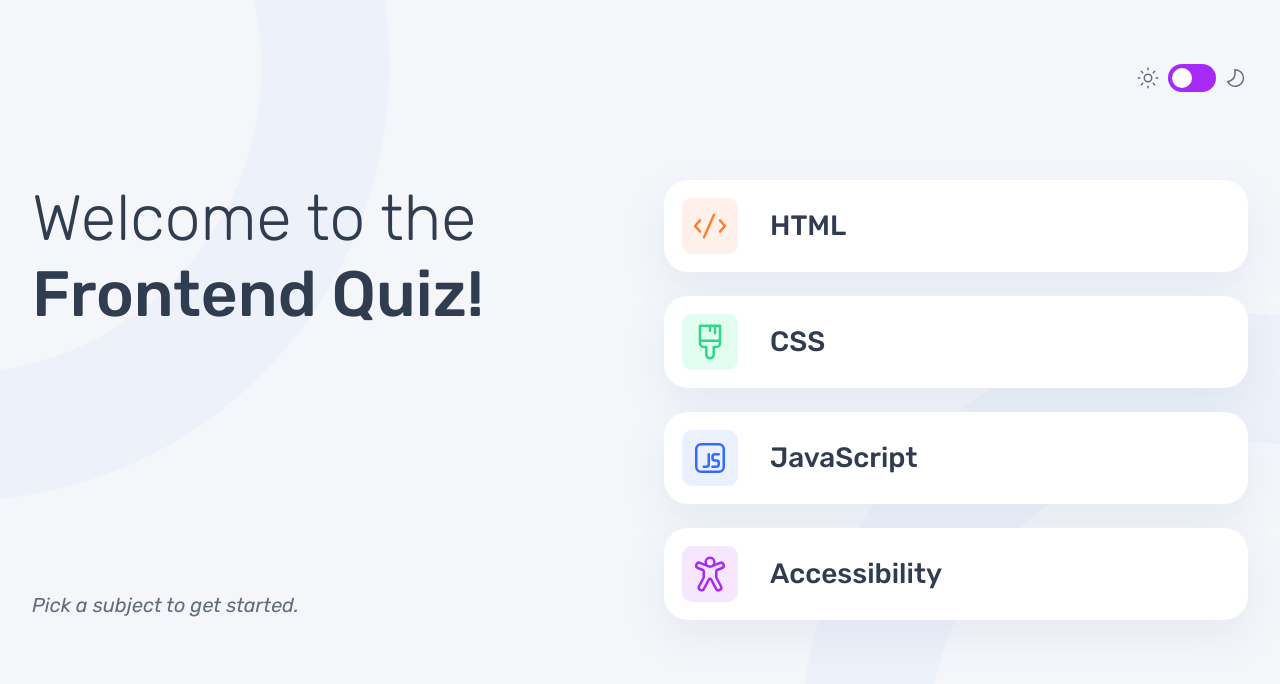
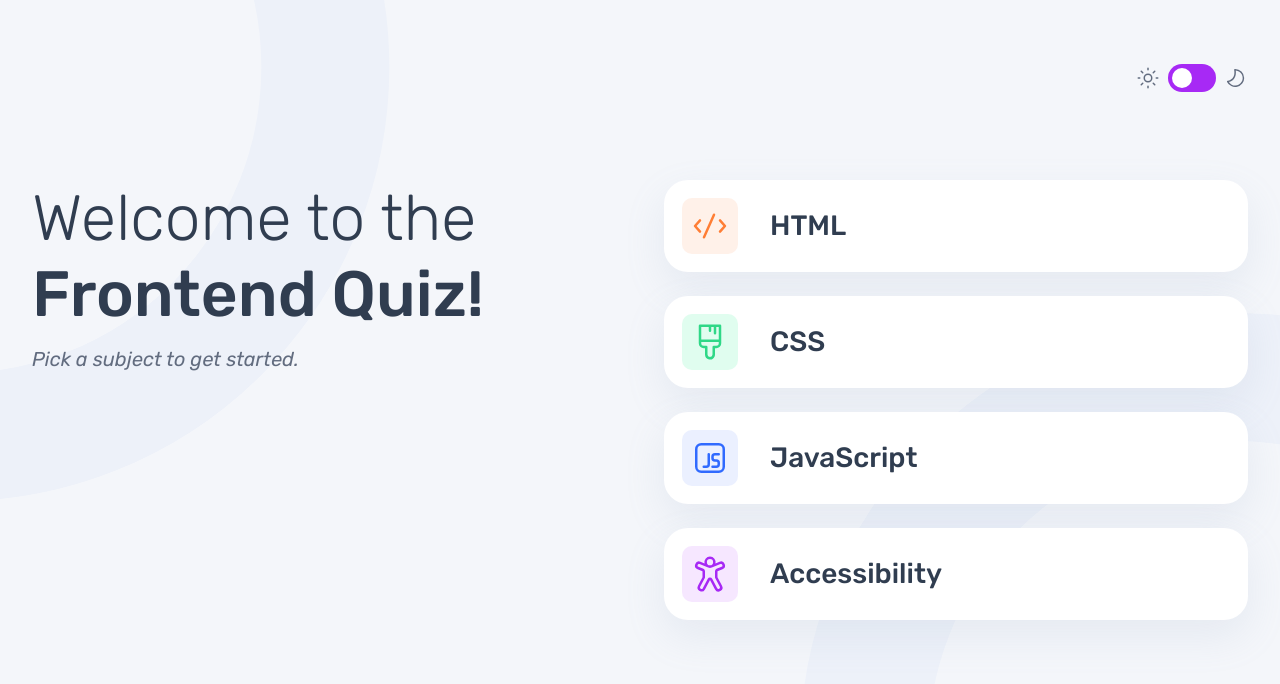
Before and after one commit to redstar504/quizzes-react, a React (Vite) app: page / in a window 1280 px wide. Shown: the top 684 px of the page. Built offline with nearby package versions, Linux system fonts and the light colour scheme.

Commit message:
fix a misplaced text span

```diff
--- a/src/styles/screen.css
+++ b/src/styles/screen.css
@@ -162,6 +162,10 @@ header aside {
 
 #intro i {
     font-size: .875em;
+}
+
+#intro i:last-child {
+    margin-bottom: auto;
 }
 
 #intro h2 {
```
